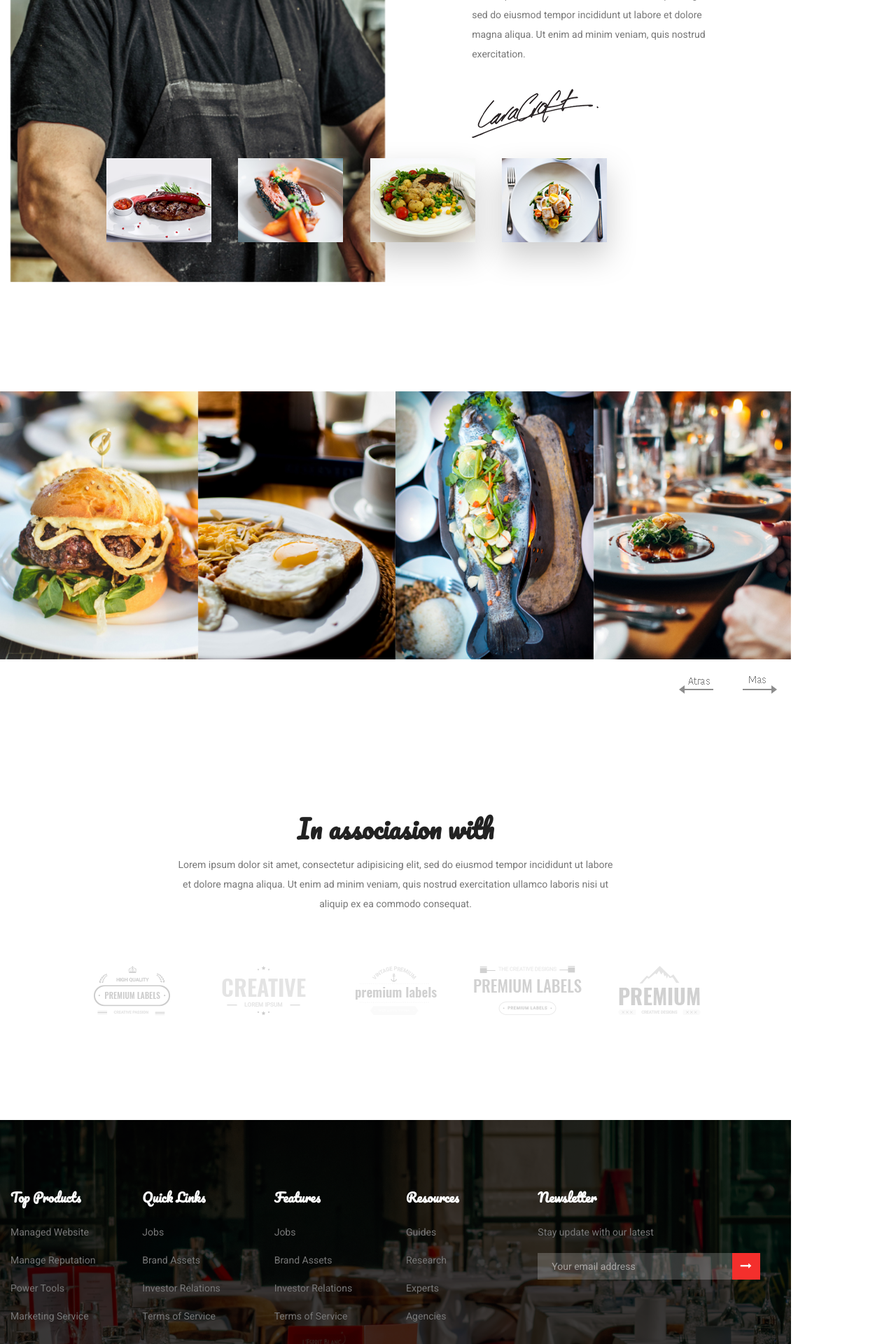
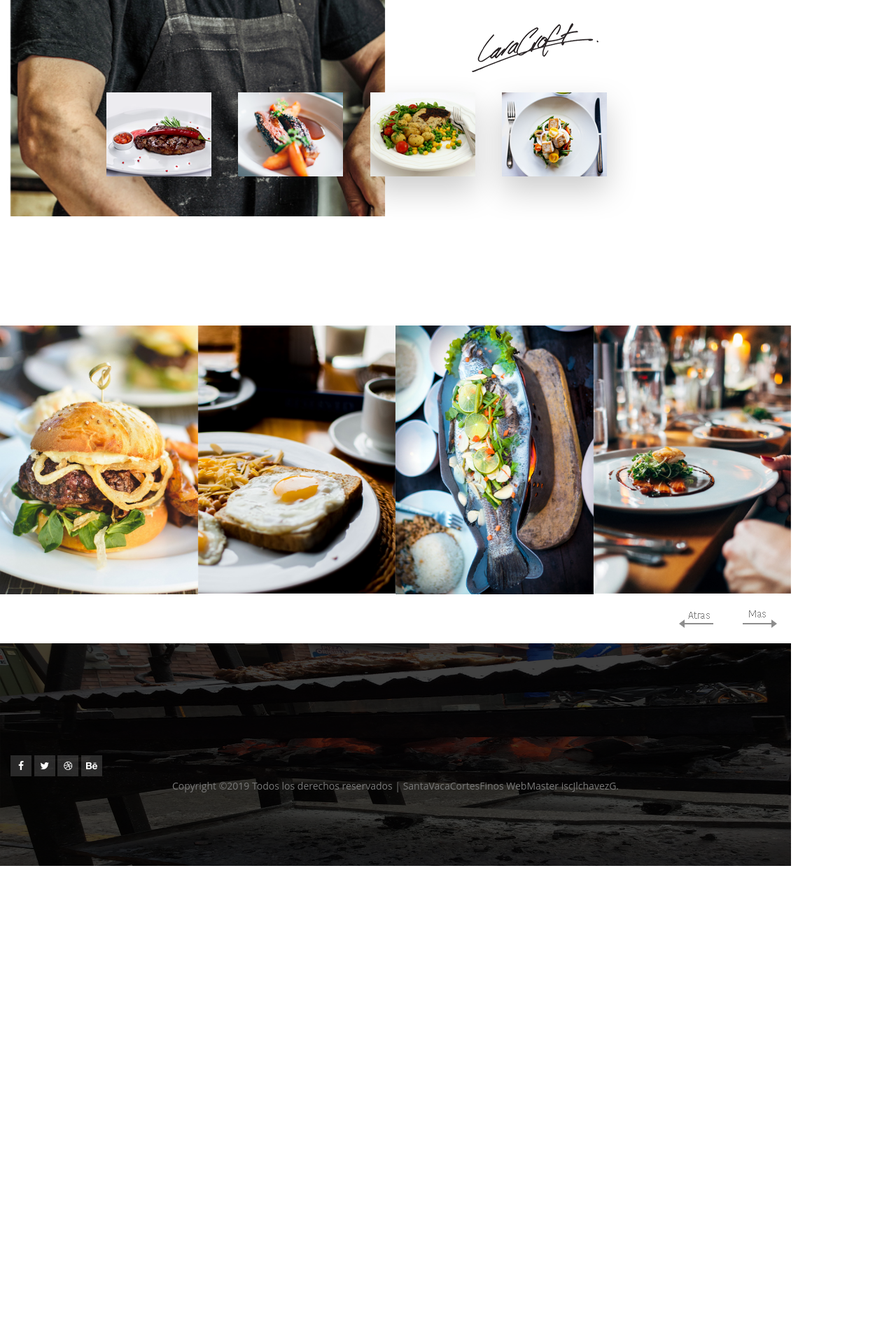
Before and after one commit to JlchavezG/SantaVaca, a PHP site: page / in a window 1280 px wide. Shown: the part 4160-6080 px from the top of the page at 70% size. After the commit the page ends 5397 px from the top, so only its background shows below. Run offline with PHP 8.4, Linux system fonts and the light colour scheme; some libraries are stand-ins or nearby versions.

Commit message:
actualización del index
cambio de fuente e imagenes en la pagina principal.

```diff
--- a/css/style.css
+++ b/css/style.css
@@ -15,7 +15,7 @@
 /*font Variables*/
 /*Color Variables*/
 /*=================== fonts ====================*/
-@import url("https://fonts.googleapis.com/css?family=Pacifico|Roboto:400,500");
+@import url("@import url('https://fonts.googleapis.com/css?family=Allura|Open+Sans&display=swap");
 /*---------------------------------------------------- */
 /*----------------------------------------------------*/
 /*---------------------------------------------------- */
@@ -65,14 +65,14 @@
 body {
   line-height: 28px;
   font-size: 14px;
-  font-family: "Roboto", sans-serif;
+  font-family: "Open Sans", sans-serif;
   font-weight: 400;
   color: #777777; }
 
 h1, h2, h3, h4, h5, h6 {
-  font-family: "Pacifico", cursive;
+  font-family: "Allura", cursive;;
   font-weight: 400;
-  color: #222222; }
+  color: #088A08; }
 
 button:focus {
   outline: none;
@@ -2837,7 +2836,7 @@
   .single-footer-widget .info.error {
     color: red; }
 .single-footer-widget .click-btn {
-  background: #f42f2c;
+  background: #088A08;
   color: #fff;
   border-radius: 0;
   border-top-left-radius: 0px;
--- a/index.html
+++ b/index.html
@@ -58,7 +58,7 @@
 							<li class="nav-item"><a class="nav-link" href="single-blog.html">Blog Details</a></li>
 						</ul>
 					</li>
-					<li class="nav-item"><a class="nav-link" href="contact.html"><img src="img/header/nav-icon8.png" alt="">contact</a></li>
+					<li class="nav-item"><a class="nav-link" href="contacto.html"><img src="img/header/nav-icon8.png" alt="">contacto</a></li>
 				</ul>
 			</div>
 		</div>
@@ -86,14 +86,14 @@
 					</a>
 					<div class="watch">
 						<h6>Mira el Video</h6>
-						<p>No vendemos carne te damos atención</p>
+						<p>Nuestro Promocional</p>
 					</div>
 				</div>
 			</div>
-			<div class="col-lg-9">
+			<div class="col-lg-10">
 				<div class="banner_content">
 					<div class="row d-flex align-items-center">
-						<div class="col-lg-9 col-md-12">
+						<div class="col-lg-10 col-md-16">
 							  <p class="top-text">Fabrica de cortes</p>
 							     <h1>SantaVaca Cortes Finos</h1>
 							       <p class="text-justify">Nuestros cortes finos provienen del norte de nuestro país
@@ -101,23 +101,25 @@
                          Para que cuando los lleves a tu asador o mesa estén en perfecto estado conservando sus características como sabor, suavidad
                      .</p><br>
 						 </div>
-						<div class="col-lg-6 col-md-12">
+						    <div class="col-lg-12 col-md-12">
+									<h2>¿Lo tuyo es ser restaurantero?</h2>
+										<p class="text-justify">Mándanos tus datos y un representante de ventas te atenderá. informes@cortefinossantavaca.com</p>
+								</div>
+					  </div>
+						</div>
 						<div class="banner-btn">
 							<a class="primary-btn text-uppercase" href="#">Mas Información</a>
 					 </div>
 			   </div>
 		</div>
-				</div>
-			</div>
-		</div>
-		<!-- End banner bottom -->
-		<!--================ End Home Banner Area =================-->
 
-		<!--================ Start Breakfast Area =================-->
+		<!-- Termina el banner bottom -->
+		<!--================ Termina Home Banner Area =================-->
+		<!--================ Inicia Breakfast Area =================-->
 		<div class="breakfast-area section_gap_top">
 			<div class="container">
 				<div class="row align-items-center justify-content-center">
-					<div class="col-lg-5">
+					<div class="col-lg-6">
 						<div class="left-content">
 							<h1>Daily Food Courses with Drinks </h1>
 							<p>Lorem ipsum dolor sit amet, consectetur adipisicing elit, sed do eiusmod tempor incididunt ut labore et
@@ -130,7 +132,7 @@
 							<a href="#" class="primary-btn">See Full Menu</a>
 						</div>
 					</div>
-					<div class="col-lg-6 offset-lg-1">
+					<div class="col-lg-5 offset-lg-1">
 						<div class="right-img">
 							<img class="img1 img-fluid" src="img/food/food1.jpg" alt="">
 							<img class="img2 img-fluid" src="img/food/food2.png" alt="">
@@ -324,157 +326,16 @@
 		<!--================ End Food Gallery Area =================-->
 
 		<!--================ Start Brands Area =================-->
-		<section class="brands-area section_gap">
-			<div class="container">
-				<div class="row justify-content-center">
-					<div class="col-lg-7">
-						<div class="main_title">
-							<h1>In associasion with</h1>
-							<p>Lorem ipsum dolor sit amet, consectetur adipisicing elit, sed do eiusmod tempor incididunt ut labore et
-								dolore
-								magna aliqua. Ut enim ad minim veniam, quis nostrud exercitation ullamco laboris nisi ut aliquip ex ea commodo
-								consequat.</p>
-						</div>
-					</div>
-				</div>
-				<div class="row justify-content-center">
-					<div class="col-lg-10">
-						<div class="owl-carousel brand-carousel">
-							<!-- single-brand -->
-							<div class="single-brand-item d-table">
-								<div class="d-table-cell">
-									<img src="img/brands/logo1.png" alt="">
-								</div>
-							</div>
-							<!-- single-brand -->
-							<div class="single-brand-item d-table">
-								<div class="d-table-cell">
-									<img src="img/brands/logo2.png" alt="">
-								</div>
-							</div>
-							<!-- single-brand -->
-							<div class="single-brand-item d-table">
-								<div class="d-table-cell">
-									<img src="img/brands/logo3.png" alt="">
-								</div>
-							</div>
-							<!-- single-brand -->
-							<div class="single-brand-item d-table">
-								<div class="d-table-cell">
-									<img src="img/brands/logo4.png" alt="">
-								</div>
-							</div>
-							<!-- single-brand -->
-							<div class="single-brand-item d-table">
-								<div class="d-table-cell">
-									<img src="img/brands/logo5.png" alt="">
-								</div>
-							</div>
-							<!-- single-brand -->
-							<div class="single-brand-item d-table">
-								<div class="d-table-cell">
-									<img src="img/brands/logo3.png" alt="">
-								</div>
-							</div>
-						</div>
-					</div>
-				</div>
-			</div>
-		</section>
+
 		<!--================ End Brands Area =================-->
 
 		<!--================ Start Footer Area =================-->
 		<footer class="footer-area overlay">
 			<div class="container">
 				<div class="row">
-					<div class="col-lg-2 col-md-4 col-sm-6">
-						<div class="single-footer-widget">
-							<h6>Top Products</h6>
-							<div class="row">
-								<div class="col">
-									<ul class="list">
-										<li><a href="#">Managed Website</a></li>
-										<li><a href="#">Manage Reputation</a></li>
-										<li><a href="#">Power Tools</a></li>
-										<li><a href="#">Marketing Service</a></li>
-									</ul>
-								</div>
-							</div>
-						</div>
-					</div>
-					<div class="col-lg-2 col-md-4 col-sm-6">
-						<div class="single-footer-widget">
-							<h6>Quick Links</h6>
-							<div class="row">
-								<div class="col">
-									<ul class="list">
-										<li><a href="#">Jobs</a></li>
-										<li><a href="#">Brand Assets</a></li>
-										<li><a href="#">Investor Relations</a></li>
-										<li><a href="#">Terms of Service</a></li>
-									</ul>
-								</div>
-							</div>
-						</div>
-					</div>
-					<div class="col-lg-2 col-md-4 col-sm-6">
-						<div class="single-footer-widget">
-							<h6>Features</h6>
-							<div class="row">
-								<div class="col">
-									<ul class="list">
-										<li><a href="#">Jobs</a></li>
-										<li><a href="#">Brand Assets</a></li>
-										<li><a href="#">Investor Relations</a></li>
-										<li><a href="#">Terms of Service</a></li>
-									</ul>
-								</div>
-							</div>
-						</div>
-					</div>
-					<div class="col-lg-2 col-md-4 col-sm-6">
-						<div class="single-footer-widget">
-							<h6>Resources</h6>
-							<div class="row">
-								<div class="col">
-									<ul class="list">
-										<li><a href="#">Guides</a></li>
-										<li><a href="#">Research</a></li>
-										<li><a href="#">Experts</a></li>
-										<li><a href="#">Agencies</a></li>
-									</ul>
-								</div>
-							</div>
-						</div>
-					</div>
-					<div class="col-lg-4 col-md-6 col-sm-8">
-						<div class="single-footer-widget">
-							<h6>Newsletter</h6>
-							<p>Stay update with our latest</p>
-							<div class="" id="mc_embed_signup">
-								<form target="_blank" novalidate="true" action="https://spondonit.us12.list-manage.com/subscribe/post?u=1462626880ade1ac87bd9c93a&amp;id=92a4423d01"
-								 method="get" class="form-inline">
-									<div class="d-flex flex-row">
-										<input class="form-control" name="EMAIL" placeholder="Your email address" onfocus="this.placeholder = 'Your email address'" onblur="this.placeholder = 'Your email address'"
-										 required="" type="email">
-										<button class="click-btn btn btn-default"><i class="fa fa-long-arrow-right" aria-hidden="true"></i></button>
-										<div style="position: absolute; left: -5000px;">
-											<input name="b_36c4fd991d266f23781ded980_aefe40901a" tabindex="-1" value="" type="text">
-										</div>
-									</div>
-									<div class="info"></div>
-								</form>
-							</div>
-						</div>
-					</div>
 				</div>
 				<div class="row footer-bottom justify-content-between">
-					<div class="col-lg-6">
-						<p class="footer-text m-0"><!-- Link back to Colorlib can't be removed. Template is licensed under CC BY 3.0. -->
-Copyright &copy;<script>document.write(new Date().getFullYear());</script> All rights reserved | This template is made with <i class="fa fa-heart-o" aria-hidden="true"></i> by <a href="https://colorlib.com" target="_blank">Colorlib</a>
-<!-- Link back to Colorlib can't be removed. Template is licensed under CC BY 3.0. --></p>
-					</div>
-					<div class="col-lg-2">
+					<div class="col-lg-12">
 						<div class="social-icons">
 							<a href="#"><i class="fa fa-facebook"></i></a>
 							<a href="#"><i class="fa fa-twitter"></i></a>
@@ -483,7 +344,11 @@
 						</div>
 					</div>
 				</div>
-
+				<div class="col-lg-12 text-center">
+						<p class="footer-text m-0">
+								Copyright &copy;<script>document.write(new Date().getFullYear());</script> Todos los derechos reservados | SantaVacaCortesFinos WebMaster iscJlchavezG.
+						</p>
+				</div>
 			</div>
 		</footer>
 		<!--================ Start Footer Area =================-->
```
Also changed, not shown: other parts of css/style.css (+49 -50 lines), img/banner/home-banner.jpg, img/favicon.png, img/food/food1.jpg, img/food/food2.png, img/footer-bg.jpg. Lines whose indentation alone changed are shown as unchanged.
